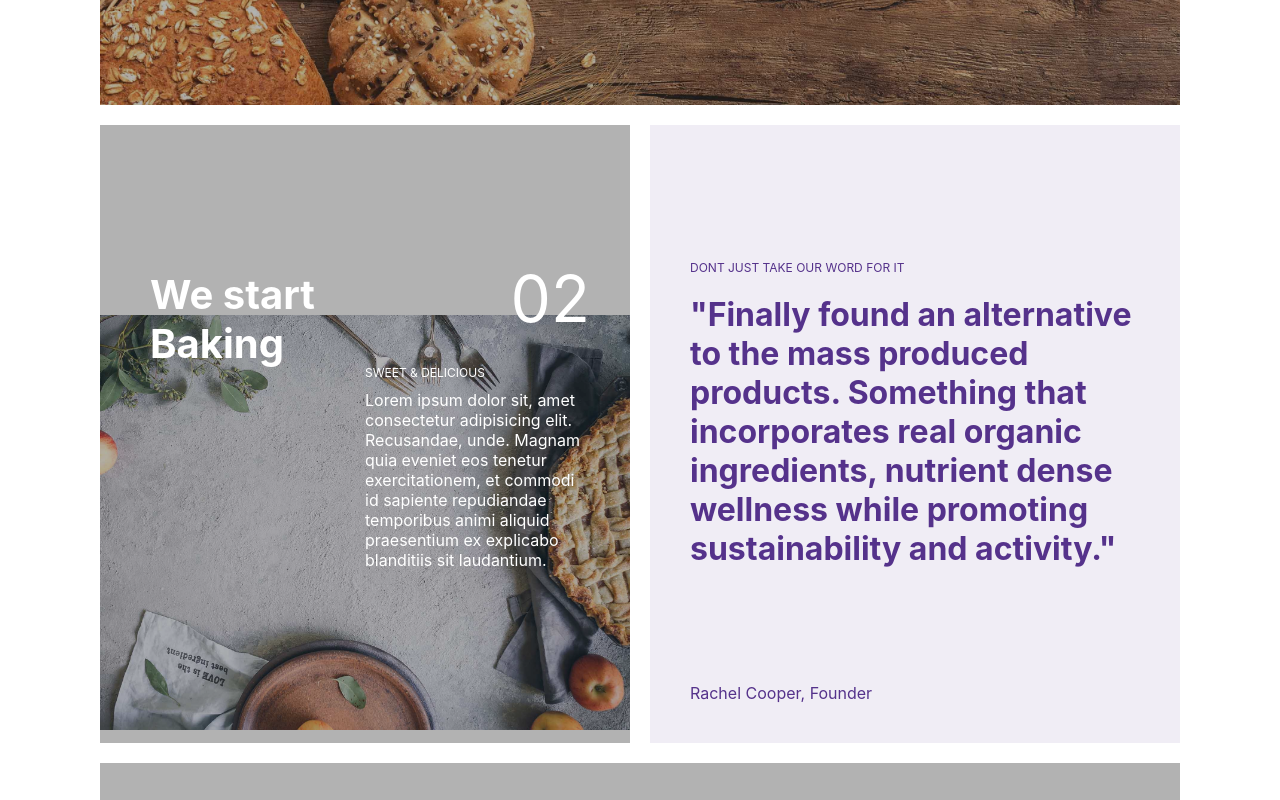
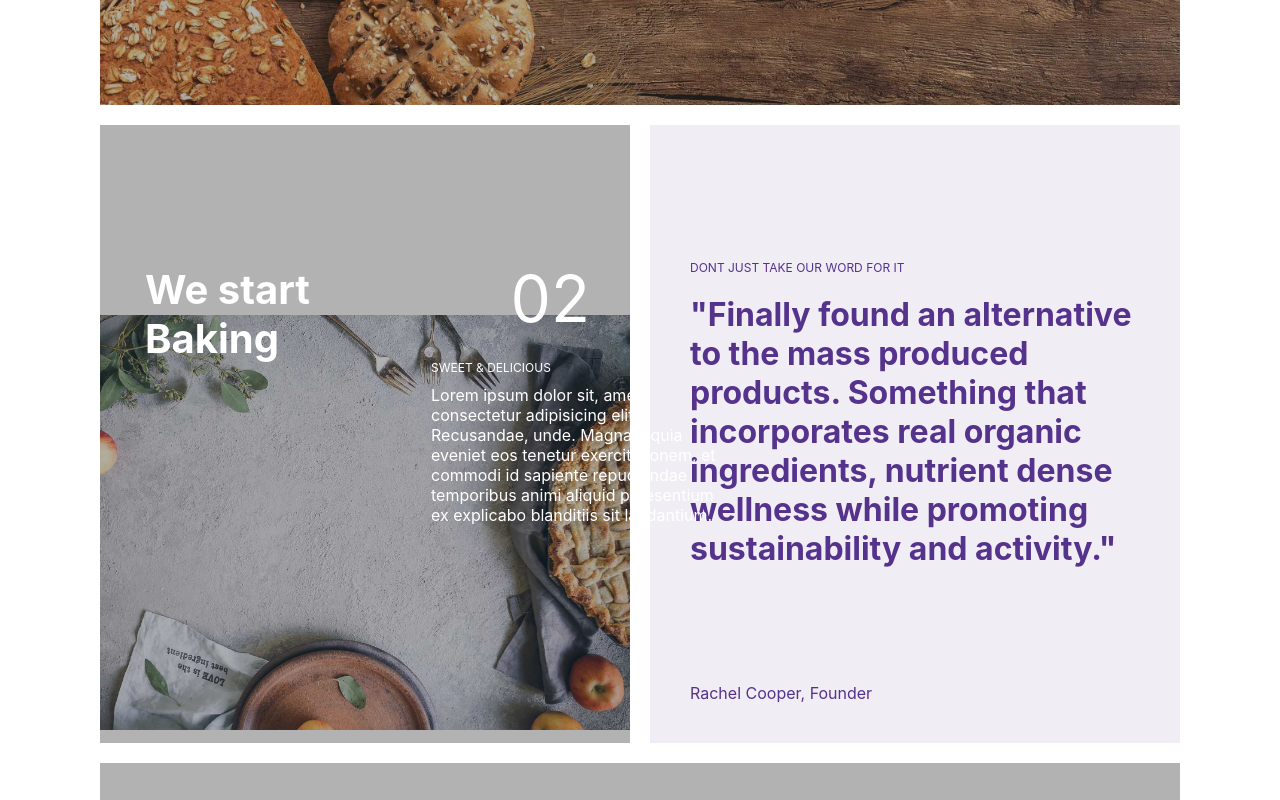
Before and after one commit to giovannitamburini/proj-html-vuejs, a Vue app: page / in a window 1280 px wide. Shown: the part 3460-4260 px from the top of the page. Built offline with nearby package versions, Linux system fonts and the light colour scheme.

Commit message:
fixed padding of section 4

```diff
--- a/src/components/SectionFour.vue
+++ b/src/components/SectionFour.vue
@@ -88,7 +88,7 @@ $purple: #55328B;
             display: flex;
             flex-flow: column wrap;
             justify-content: space-between;
-            padding: 50px;
+            padding: 45px;
             background-color: rgba(0, 0, 0, 0.3);
 
             .text-component:first-child {
@@ -126,7 +126,7 @@ $purple: #55328B;
             order: 1;
 
             .text-component {
-                width: 50%;
+                width: 65%;
             }
         }
 
```
